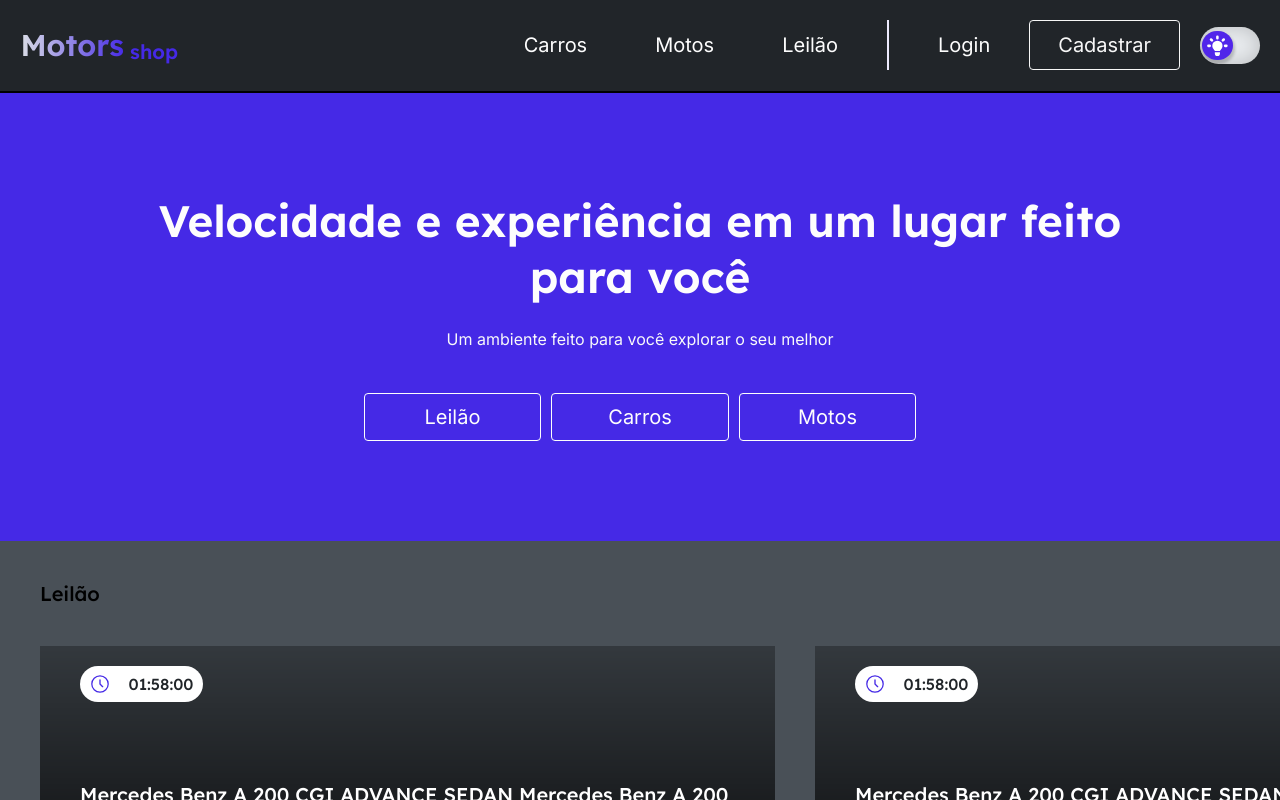
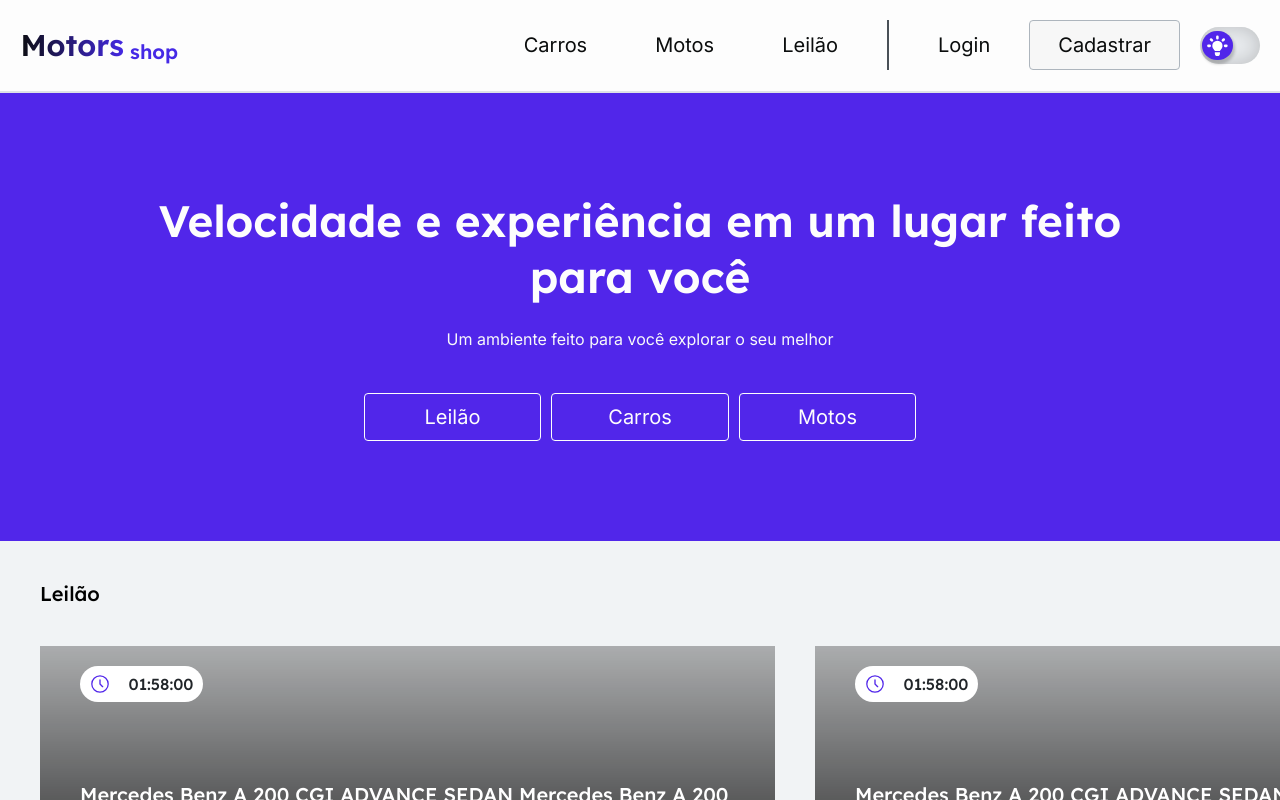
Before and after one commit to KA-17-Motors-Shop/group17, a React (Create React App) app: page / in a window 1280 px wide. Shown: the top 800 px of the page. Built offline with nearby package versions, Linux system fonts and the light colour scheme.

Commit message:
fix: theme

```diff
--- a/src/Theme/ThemeProvider.tsx
+++ b/src/Theme/ThemeProvider.tsx
@@ -23,7 +23,7 @@ const StyledThemeProvider: React.FC<{ children: React.ReactNode }> = ({
     localStorage.setItem("@MotorShop:Theme.mode", newMode);
   };
 
-  const colors: DefaultTheme = mode === "light" ? darkTheme : lightTheme;
+  const colors: DefaultTheme = mode === "light" ? lightTheme : darkTheme;
 
   return (
     <ThemeProvider theme={colors}>
```
